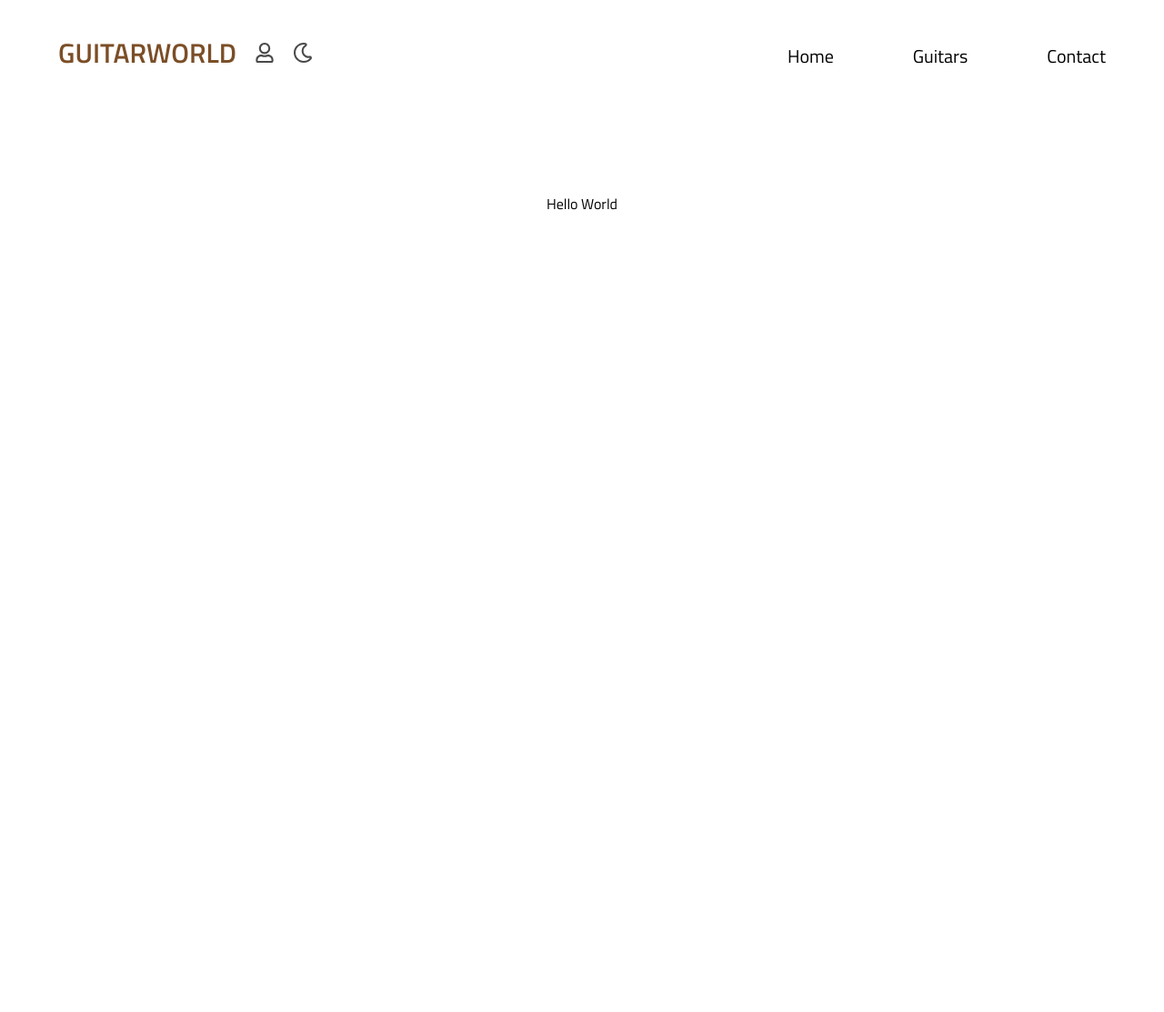
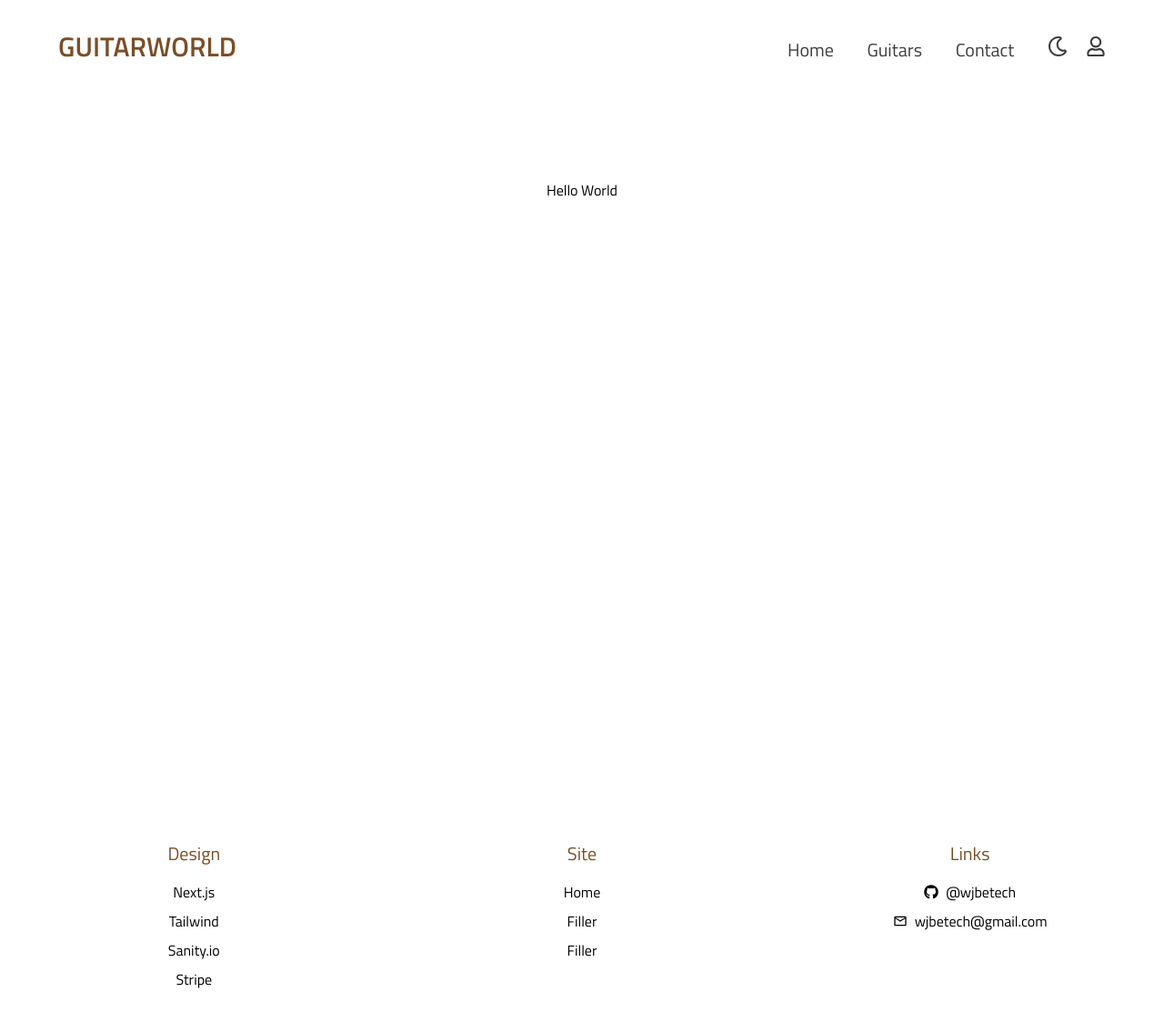
Before and after one commit to wjbetech/guitarworldv2, a Next.js app: page / in a window 1280 px wide. Shown: the whole page at 91% size. Before the commit the page ends 916 px from the top, so only its background shows below. Built offline with nearby package versions, Linux system fonts and the light colour scheme.

Commit message:
Footer with design, site, and links info

```diff
--- a/src/app/layout.tsx
+++ b/src/app/layout.tsx
@@ -5,9 +5,10 @@ import './globals.css'
 
 // component imports
 import Header from "@/components/Header"
+import Footer from "@/components/Footer"
 
 // grab Titillium Web font
-const titilliumWeb = Titillium_Web({ subsets: ["latin"], weight: ["200", "400", "600", "700", "900"], variable: "--titillium" })
+const titilliumWeb = Titillium_Web({ subsets: ["latin"], weight: ["200", "400", "600", "700", "900"], variable: "--font-titillium" })
 
 // update our page meta
 export const metadata: Metadata = {
@@ -26,7 +27,7 @@ export default function RootLayout({
         <main className="font-normal">
           <Header />
           {children}
-          {/* <Footer /> */}
+          <Footer />
         </main>
       </body>
     </html>
--- /dev/null
+++ b/src/components/Footer.tsx
@@ -0,0 +1,50 @@
+import Link from "next/link"
+import { FaGithub } from "react-icons/fa";
+import { MdMailOutline } from "react-icons/md";
+
+const Footer = () => {
+  return (
+    <footer className="py-6 w-full text-center grid grid-cols-3">
+      <div className="">
+        <h1 className="text-xl mb-4 text-browntext">Design</h1>
+        <ul className="flex flex-col gap-2">
+          <li>Next.js</li>
+          <li>Tailwind</li>
+          <li>Sanity.io</li>
+          <li>Stripe</li>
+        </ul>
+      </div>
+      <div className="">
+        <h1 className="text-xl mb-4 text-browntext">Site</h1>
+        <ul className="flex flex-col gap-2">
+          <li>
+            <Link href="/">Home</Link>
+          </li>
+          <li>
+            <Link href="/">Filler</Link>
+          </li>
+          <li>
+            <Link href="/">Filler</Link>
+          </li>
+        </ul>
+      </div>
+      <div className="">
+        <h1 className="text-xl mb-4 text-browntext">Links</h1>
+        <ul className="flex flex-col gap-2 text-center items-center">
+          <li className="flex">
+            <Link href="/" className="flex items-center gap-2">
+              <FaGithub /><span>@wjbetech</span>
+            </Link>
+          </li>
+          <li>
+            <Link href="/" className="flex items-center gap-2">
+              <MdMailOutline /><span>wjbetech@gmail.com</span>
+            </Link>
+          </li>
+        </ul>
+      </div>
+    </footer>
+  )
+}
+
+export default Footer
--- a/src/components/Header.tsx
+++ b/src/components/Header.tsx
@@ -4,30 +4,31 @@ import { FaRegMoon } from "react-icons/fa";
 
 const Header = () => {
   return (
-    <header className="py-10 px-[5%] mx-auto text-xl flex flex-wrap md:flex-nowrap justify-between items-center">
+    <header className="py-8 px-[5%] mx-auto text-xl flex flex-wrap md:flex-nowrap justify-between items-center">
+      {/* FIND TITLE COLOR HERE ('text-browntext') */}
       <div className="flex items-baseline w-full md:w-2/3">
-        <Link href="/" className="text-[#7b4e27] text-3xl font-semibold">GUITARWORLD</Link>
-        <ul className="flex ml-5">
-          <li className="flex items-center">
-            <Link href="/auth">
-              <FaRegUser className="text-[#494949] text-[22px]" />
-            </Link>
-          </li>
-          <li className="ml-5">
-            <FaRegMoon className="text-[#494949] text-[22px] cursor-pointer" />
-          </li>
-        </ul>
+        <Link href="/" className="text-browntext text-3xl font-semibold">GUITARWORLD</Link>
       </div>
       <ul className="flex items-baseline justify-between w-full md:w-1/3 max-w-[350px] mt-2">
         <li className="hover:text-[#bcbcbc] hover:underline underline-offset-4">
-          <Link href="/">Home</Link>
+          <Link href="/" className="text-lighttext">Home</Link>
         </li>
         <li className="hover:text-[#bcbcbc] hover:underline underline-offset-4">
-          <Link href="/guitars">Guitars</Link>
+          <Link href="/guitars" className="text-lighttext">Guitars</Link>
         </li>
         <li className="hover:text-[#bcbcbc] hover:underline underline-offset-4">
-          <Link href="/contact">Contact</Link>
+          <Link href="/contact" className="text-lighttext">Contact</Link>
         </li>
+        <div className="flex">
+          <li className="mr-5">
+            <FaRegMoon className="text-lighttext text-[22px] cursor-pointer" />
+          </li>
+          <li className="flex items-center">
+            <Link href="/auth">
+              <FaRegUser className="text-[#3d3d3d] text-[22px]" />
+            </Link>
+          </li>
+        </div>
       </ul>
     </header>
   )
--- a/tailwind.config.ts
+++ b/tailwind.config.ts
@@ -6,15 +6,23 @@ const config: Config = {
     './src/components/**/*.{js,ts,jsx,tsx,mdx}',
     './src/app/**/*.{js,ts,jsx,tsx,mdx}',
   ],
+  plugins: [],
   theme: {
     extend: {
-      backgroundImage: {
-        'gradient-radial': 'radial-gradient(var(--tw-gradient-stops))',
-        'gradient-conic':
-          'conic-gradient(from 180deg at 50% 50%, var(--tw-gradient-stops))',
-      },
-    },
-  },
-  plugins: [],
+      colors: {
+        browntext: "#7b4e27",
+        lighttext: "#3d3d3d",
+        darktext: "#e7e7e7",
+        primary: "#187fa5",
+        success: "#347a53",
+        warning: "#d58c1e",
+        info: "2C3F4F",
+        background: {
+          light: "#fffefd",
+          dark: "#232827",
+        }
+      }
+    }
+  }
 }
 export default config
```
